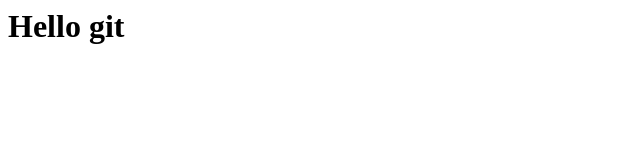
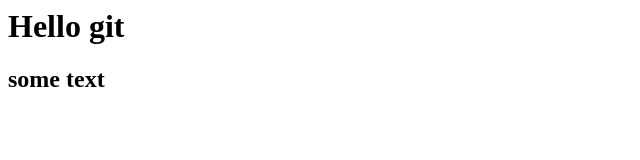
Before and after one commit to SerheievIhor/newTestDemo, a plain HTML site: page index.html in a window 1280 px wide. Shown: the whole page, without its empty margins (0-640 px from the left). Drawn offline with Linux system fonts and the light colour scheme.

Commit message:
add new line

```diff
--- a/index.html
+++ b/index.html
@@ -1 +1,2 @@
 <h1>Hello git</h1>
+<h2>some text</h2>
```
Also changed, not shown: 1 other file.
